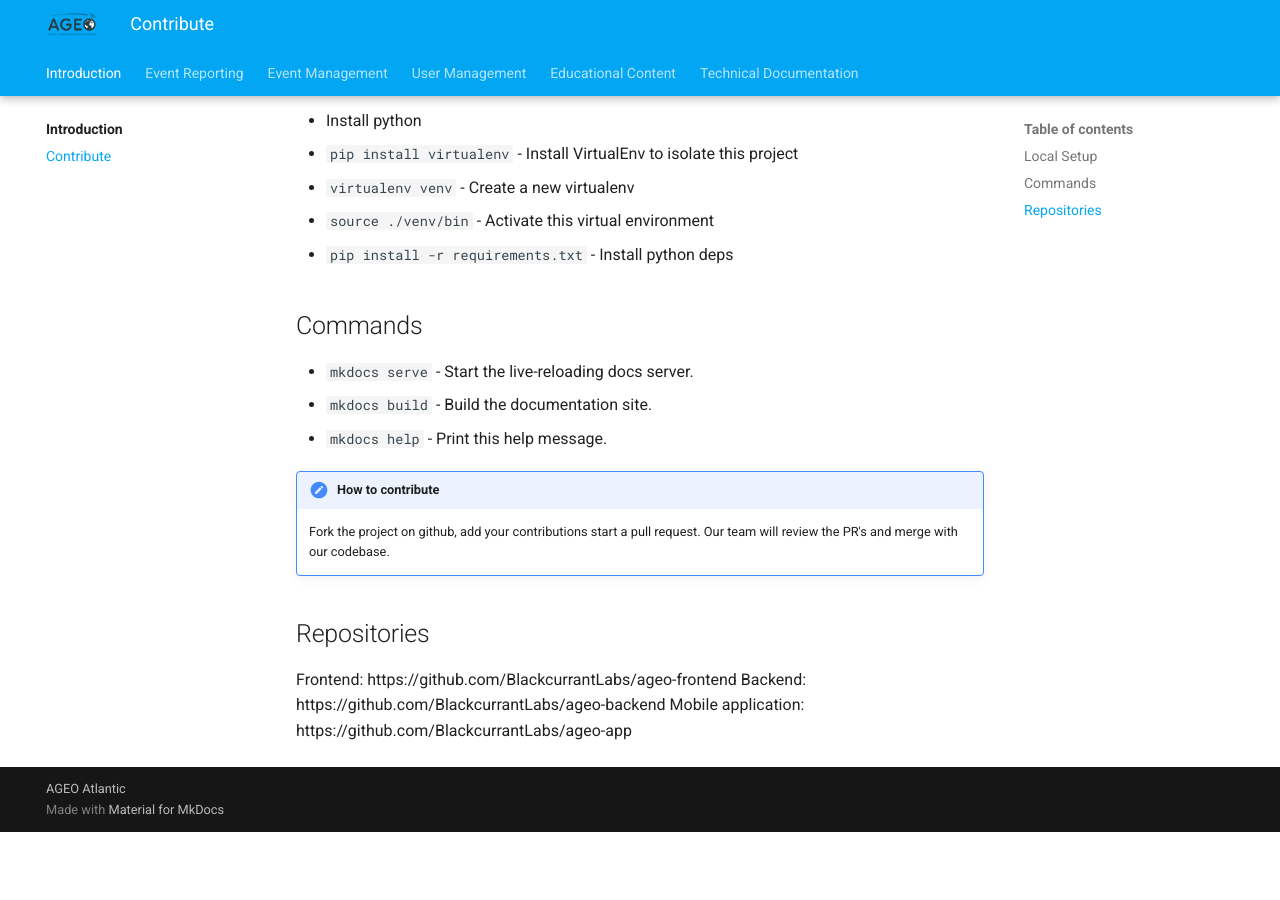
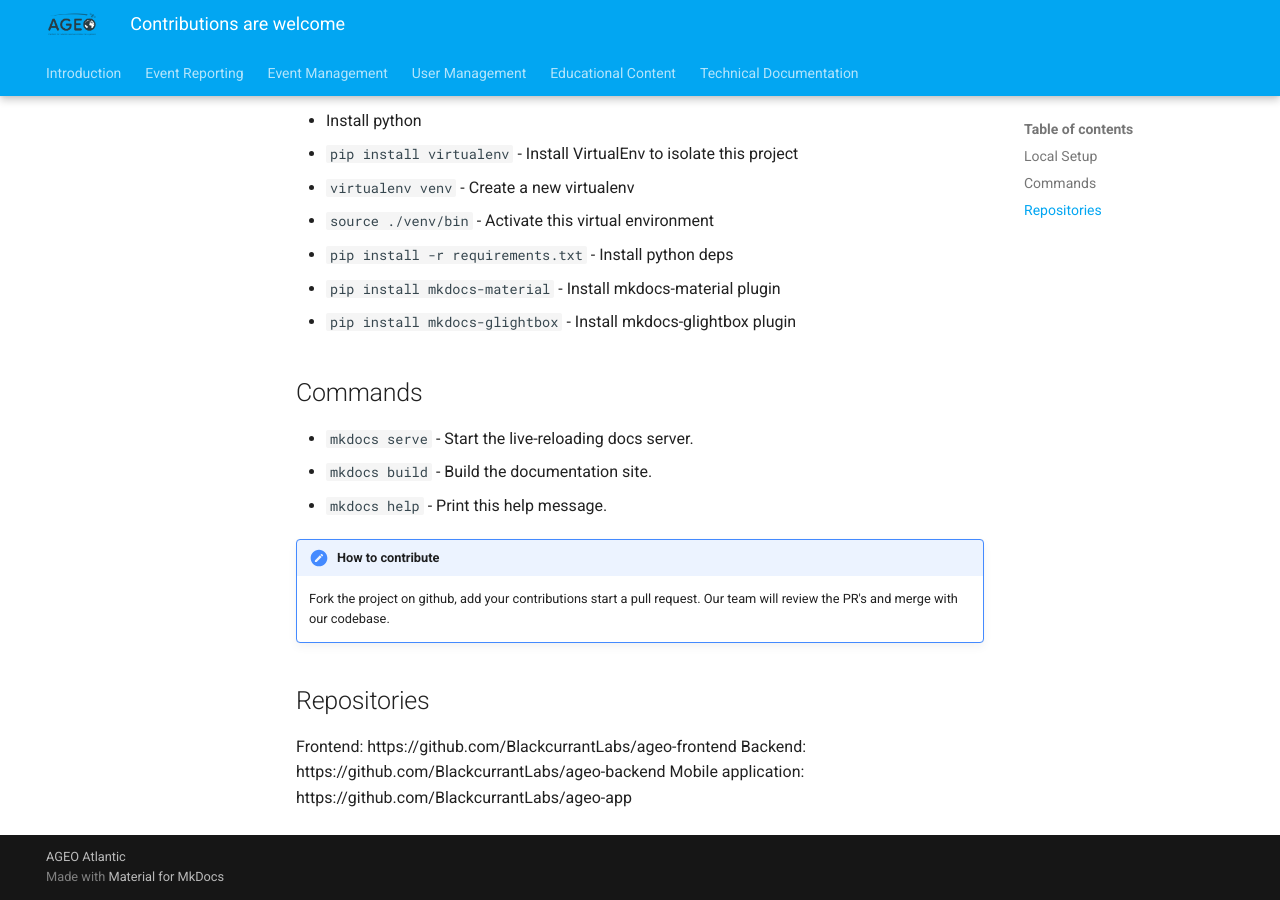
Before and after one commit to blcsuchit/ageo_documentation, an MkDocs documentation site: the page built from docs/introduction/contribute.md, in a window 1280 px wide and 900 px high, scrolled down 645 px. Built offline with MkDocs 1.6.1 and Material for MkDocs 9.7.7, drawn with Linux system fonts in a browser that asks for light colours; before the commit the page ends 1477 px from its top, so only the background shows below that.

Commit message:
commented Contribute tab from nav bar and added 2 more command to setup mkdocs on new system

```diff
--- a/docs/introduction/contribute.md
+++ b/docs/introduction/contribute.md
@@ -18,6 +18,8 @@
 - `virtualenv venv` - Create a new virtualenv
 - `source ./venv/bin` - Activate this virtual environment
 - `pip install -r requirements.txt` - Install python deps
+- `pip install mkdocs-material` - Install mkdocs-material plugin
+- `pip install mkdocs-glightbox` - Install mkdocs-glightbox plugin
 
 ## Commands
 
--- a/mkdocs.yml
+++ b/mkdocs.yml
@@ -11,7 +11,7 @@
 nav:
   - Introduction:
     - Intro: index.md
-    - Contribute: introduction/contribute.md
+    # - Contribute: introduction/contribute.md
   - Event Reporting:
     - Monitor Event: reporting/report_event.md
     - Quick Monitor: reporting/quick_report.md
```
